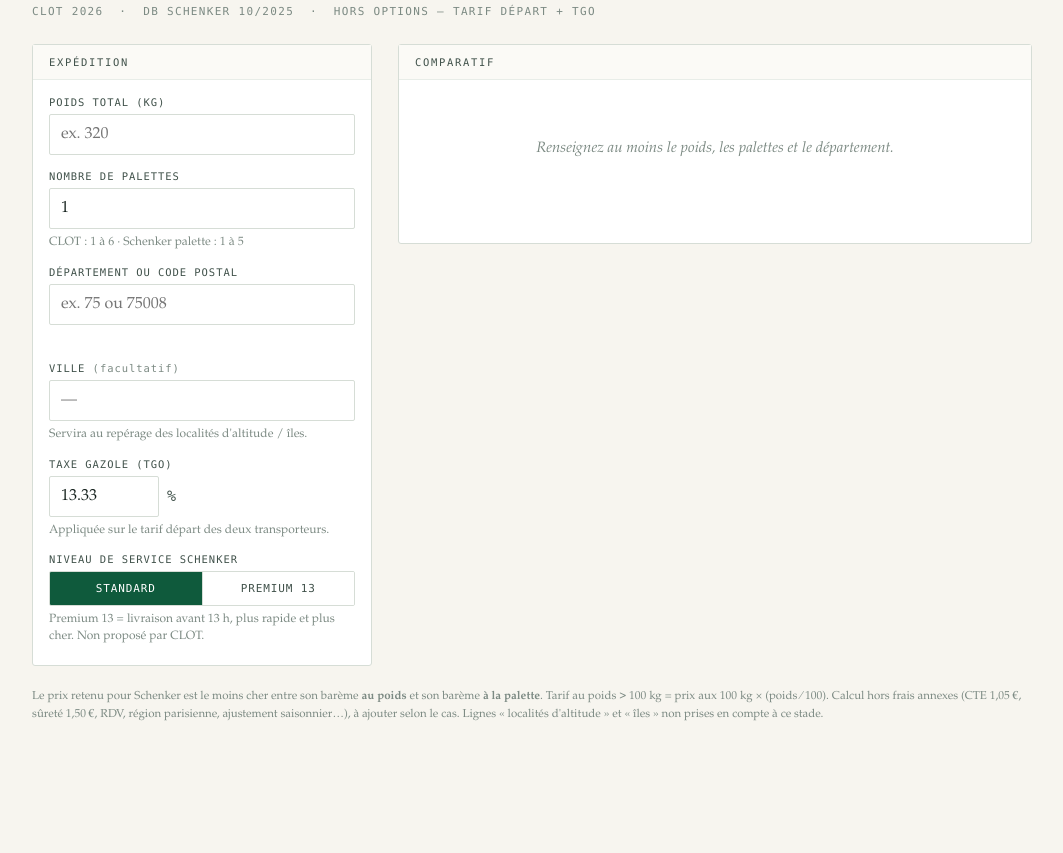
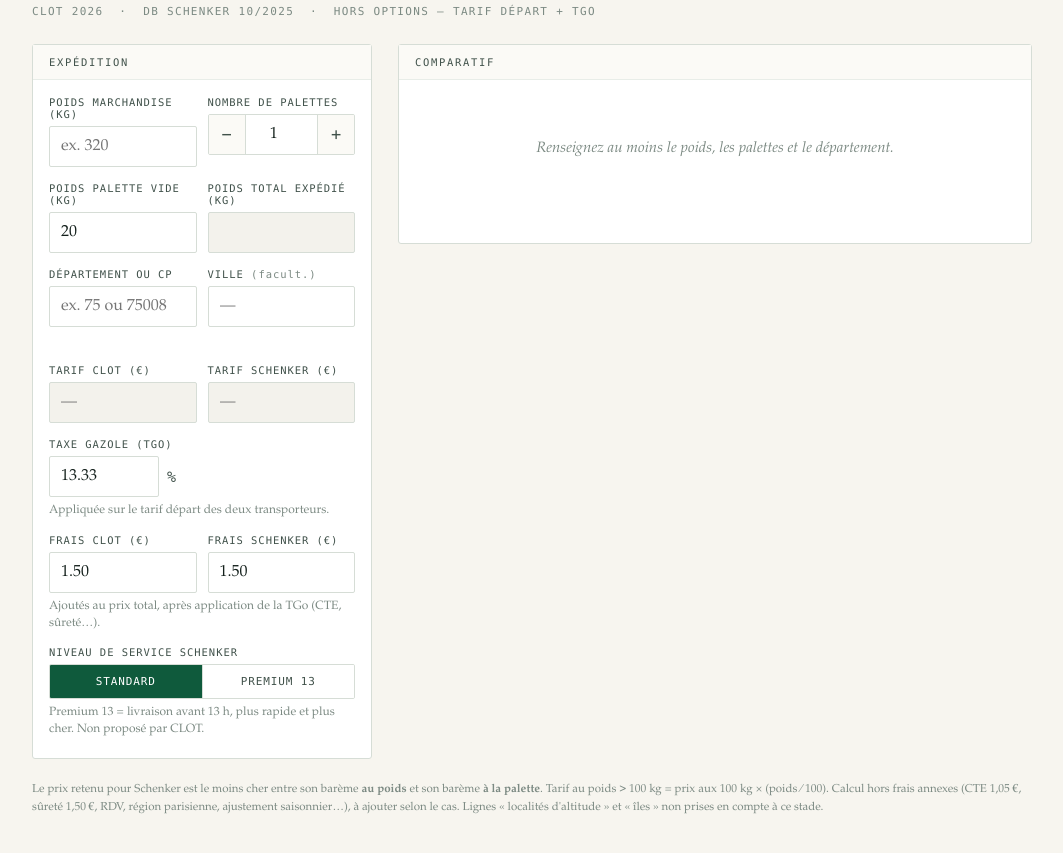
Before and after one commit to RSL-DEGARDIN/STV_EPI, a plain HTML site: page comparateur-tarifs-transport.html in a window 1280 px wide. Shown: the part 79-932 px from the top of the page, without its empty margins (108-1171 px from the left). Before the commit the page ends 884 px from the top, so only its background shows below. Drawn offline with Linux system fonts and the light colour scheme.

Commit message:
Add files via upload

```diff
--- a/comparateur-tarifs-transport.html
+++ b/comparateur-tarifs-transport.html
@@ -50,6 +50,14 @@ input:focus{outline:2px solid var(--accent);outline-offset:-1px;border-color:var
 .tgo-wrap{display:flex;align-items:center;gap:8px;}
 .tgo-wrap input{max-width:110px;}
 .tgo-wrap .pct{font-family:ui-monospace,Menlo,monospace;font-size:15px;color:var(--ink2);}
+.stepper{display:flex;align-items:stretch;border:1px solid var(--line);border-radius:2px;overflow:hidden;}
+.stepper input{border:0;border-left:1px solid var(--line);border-right:1px solid var(--line);
+  border-radius:0;text-align:center;padding:10px 4px;width:auto;flex:1;min-width:0;}
+.stepper button{width:36px;flex:0 0 36px;background:#fbfaf6;border:0;font-size:17px;line-height:1;
+  color:var(--ink2);cursor:pointer;font-family:ui-monospace,Menlo,monospace;}
+.stepper button:hover{background:var(--line2);}
+.stepper button:active{background:var(--line);}
+input[readonly]{background:#f3f2ec;color:var(--ink2);cursor:default;}
 
 .results{min-height:200px;}
 .empty{padding:60px 24px;text-align:center;color:var(--muted);font-style:italic;font-size:15px;}
@@ -104,24 +112,50 @@ input:focus{outline:2px solid var(--accent);outline-offset:-1px;border-color:var
     <div class="panel">
       <div class="hd">Expédition</div>
       <div class="form">
+        <div class="row2">
           <div class="field">
-          <label for="poids">Poids total (kg)</label>
+            <label for="poids">Poids marchandise (kg)</label>
             <input id="poids" type="number" min="0" step="1" inputmode="numeric" placeholder="ex. 320">
           </div>
           <div class="field">
             <label for="pal">Nombre de palettes</label>
-          <input id="pal" type="number" min="0" max="6" step="1" inputmode="numeric" placeholder="ex. 2" value="1">
-          <div class="hint">CLOT : 1 à 6 · Schenker palette : 1 à 5</div>
+            <div class="stepper">
+              <button type="button" id="palMinus" aria-label="Moins de palettes">−</button>
+              <input id="pal" type="number" min="0" max="6" step="1" inputmode="numeric" value="1">
+              <button type="button" id="palPlus" aria-label="Plus de palettes">+</button>
+            </div>
+          </div>
+        </div>
+        <div class="row2">
+          <div class="field">
+            <label for="palkg">Poids palette vide (kg)</label>
+            <input id="palkg" type="number" min="0" step="1" inputmode="numeric" value="20">
           </div>
           <div class="field">
-          <label for="cp">Département ou code postal</label>
+            <label for="poidstotalfield">Poids total expédié (kg)</label>
+            <input id="poidstotalfield" type="text" readonly>
+          </div>
+        </div>
+        <div class="row2">
+          <div class="field">
+            <label for="cp">Département ou CP</label>
             <input id="cp" type="text" inputmode="numeric" maxlength="5" placeholder="ex. 75 ou 75008">
             <div class="commune" id="deptname"></div>
           </div>
           <div class="field">
-          <label for="ville">Ville <span style="text-transform:none;color:var(--muted)">(facultatif)</span></label>
+            <label for="ville">Ville <span style="text-transform:none;color:var(--muted)">(facult.)</span></label>
             <input id="ville" type="text" placeholder="—">
-          <div class="hint">Servira au repérage des localités d'altitude / îles.</div>
+          </div>
+        </div>
+        <div class="row2">
+          <div class="field">
+            <label for="clotBrut">Tarif CLOT (€)</label>
+            <input id="clotBrut" type="text" readonly placeholder="—">
+          </div>
+          <div class="field">
+            <label for="schBrut">Tarif Schenker (€)</label>
+            <input id="schBrut" type="text" readonly placeholder="—">
+          </div>
         </div>
         <div class="field">
           <label>Taxe gazole (TGo)</label>
@@ -130,6 +164,19 @@ input:focus{outline:2px solid var(--accent);outline-offset:-1px;border-color:var
             <span class="pct">%</span>
           </div>
           <div class="hint">Appliquée sur le tarif départ des deux transporteurs.</div>
+        </div>
+        <div class="field">
+          <div class="row2">
+            <div>
+              <label for="fraisClot">Frais CLOT (€)</label>
+              <input id="fraisClot" type="number" min="0" step="0.01" inputmode="decimal" value="1.50">
+            </div>
+            <div>
+              <label for="fraisSch">Frais Schenker (€)</label>
+              <input id="fraisSch" type="number" min="0" step="0.01" inputmode="decimal" value="1.50">
+            </div>
+          </div>
+          <div class="hint">Ajoutés au prix total, après application de la TGo (CTE, sûreté…).</div>
         </div>
         <div class="field">
           <label>Niveau de service Schenker</label>
@@ -174,7 +221,9 @@ document.querySelectorAll('#svc button').forEach(b=>{
     document.querySelectorAll('#svc button').forEach(x=>x.setAttribute('aria-pressed', x===b));
     render(); };
 });
-['poids','pal','cp','tgo','ville'].forEach(id=> el(id).addEventListener('input', render));
+['poids','pal','palkg','cp','tgo','fraisClot','fraisSch','ville'].forEach(id=> el(id).addEventListener('input', render));
+el('palMinus').onclick=()=>{ const v=Math.max(0,(parseInt(el('pal').value,10)||0)-1); el('pal').value=v; render(); };
+el('palPlus').onclick=()=>{ const v=Math.min(6,(parseInt(el('pal').value,10)||0)+1); el('pal').value=v; render(); };
 
 function cpToDept(v){
   v=(v||'').trim();
@@ -199,18 +248,26 @@ function schPallet(code, npal, grid){
 }
 
 function render(){
-  const poids=parseFloat(el('poids').value);
+  const poidsMarch=parseFloat(el('poids').value);
   const npal=parseInt(el('pal').value,10);
+  const palkg=parseFloat(el('palkg').value)||0;
   const dept=cpToDept(el('cp').value);
   const tgo=parseFloat(el('tgo').value)||0;
+  const fraisClot=parseFloat(el('fraisClot').value)||0;
+  const fraisSch=parseFloat(el('fraisSch').value)||0;
   const name=dept?deptName(dept):null;
   el('deptname').textContent = dept ? (name?('→ '+name):('Département '+dept+' inconnu')) : '';
 
+  const poidsPal = (!isNaN(npal) && npal>0) ? npal*palkg : 0;
+  el('poidstotalfield').value = poidsMarch ? (poidsMarch+poidsPal) : '';
+
   const out=el('out');
-  if(!poids||!dept||isNaN(npal)){
+  if(!poidsMarch||!dept||isNaN(npal)){
     out.innerHTML='<div class="empty">Renseignez au moins le poids, les palettes et le département.</div>';
+    el('clotBrut').value=''; el('schBrut').value='';
     return;
   }
+  const poids = poidsMarch + poidsPal;
   const f = 1 + tgo/100;
   const wGrid = svc==='std'?'system':'prem13';
   const pGrid = svc==='std'?'pallet':'palletp';
@@ -223,7 +280,7 @@ function render(){
   if(sw) opts.push({mode:'au poids', base:sw.p, how:sw.how});
   if(sp) opts.push({mode:'à la palette', base:sp.p, how:sp.how});
   if(opts.length){
-    opts.forEach(o=>o.final=Math.round(o.base*f*100)/100);
+    opts.forEach(o=>o.final=Math.round((o.base*f+fraisSch)*100)/100);
     opts.sort((a,b)=>a.final-b.final);
     sBest=opts[0];
     const other=opts[1];
@@ -242,7 +299,10 @@ function render(){
     else if(npal>6){ cWarn='CLOT s\'arrête à 6 palettes.'; }
     cDelai=c.delai;
   }
-  const cFinal = cVal!=null ? Math.round(cVal*f*100)/100 : null;
+  const cFinal = cVal!=null ? Math.round((cVal*f+fraisClot)*100)/100 : null;
+
+  el('clotBrut').value = cVal!=null ? euro(cVal)+' €' : '—';
+  el('schBrut').value = sBest ? euro(sBest.base)+' €' : '—';
 
   // winner
   let winner=null;
@@ -258,7 +318,7 @@ function render(){
       ${cFinal!=null
         ? `<div class="price">${euro(cFinal)}<span class="cur">€</span></div>
            <div class="delai">Délai ${cDelai}</div>
-           <div class="mode"><span class="k">Barème :</span> ${cHow}${tgo?`<br><span class="k">dont TGo +${euro(tgo)} %</span>`:''}</div>`
+           <div class="mode"><span class="k">Barème :</span> ${cHow}${tgo?`<br><span class="k">dont TGo +${euro(tgo)} %</span>`:''}${fraisClot?`<br><span class="k">+ frais transporteur ${euro(fraisClot)} €</span>`:''}</div>`
         : `<div class="price na">${cWarn||'Non tarifé'}</div>`}
     </div>`;
   const schCard = `
@@ -268,7 +328,7 @@ function render(){
       <div class="svc">${svcLabel}</div>
       ${sBest
         ? `<div class="price">${euro(sBest.final)}<span class="cur">€</span></div>
-           <div class="mode">${sDetail}${tgo?`<br><span class="k">dont TGo +${euro(tgo)} %</span>`:''}</div>`
+           <div class="mode">${sDetail}${tgo?`<br><span class="k">dont TGo +${euro(tgo)} %</span>`:''}${fraisSch?`<br><span class="k">+ frais transporteur ${euro(fraisSch)} €</span>`:''}</div>`
         : `<div class="price na">${sWarn||'Non tarifé'}</div>`}
     </div>`;
 
```
Lines whose indentation alone changed are shown as unchanged.
